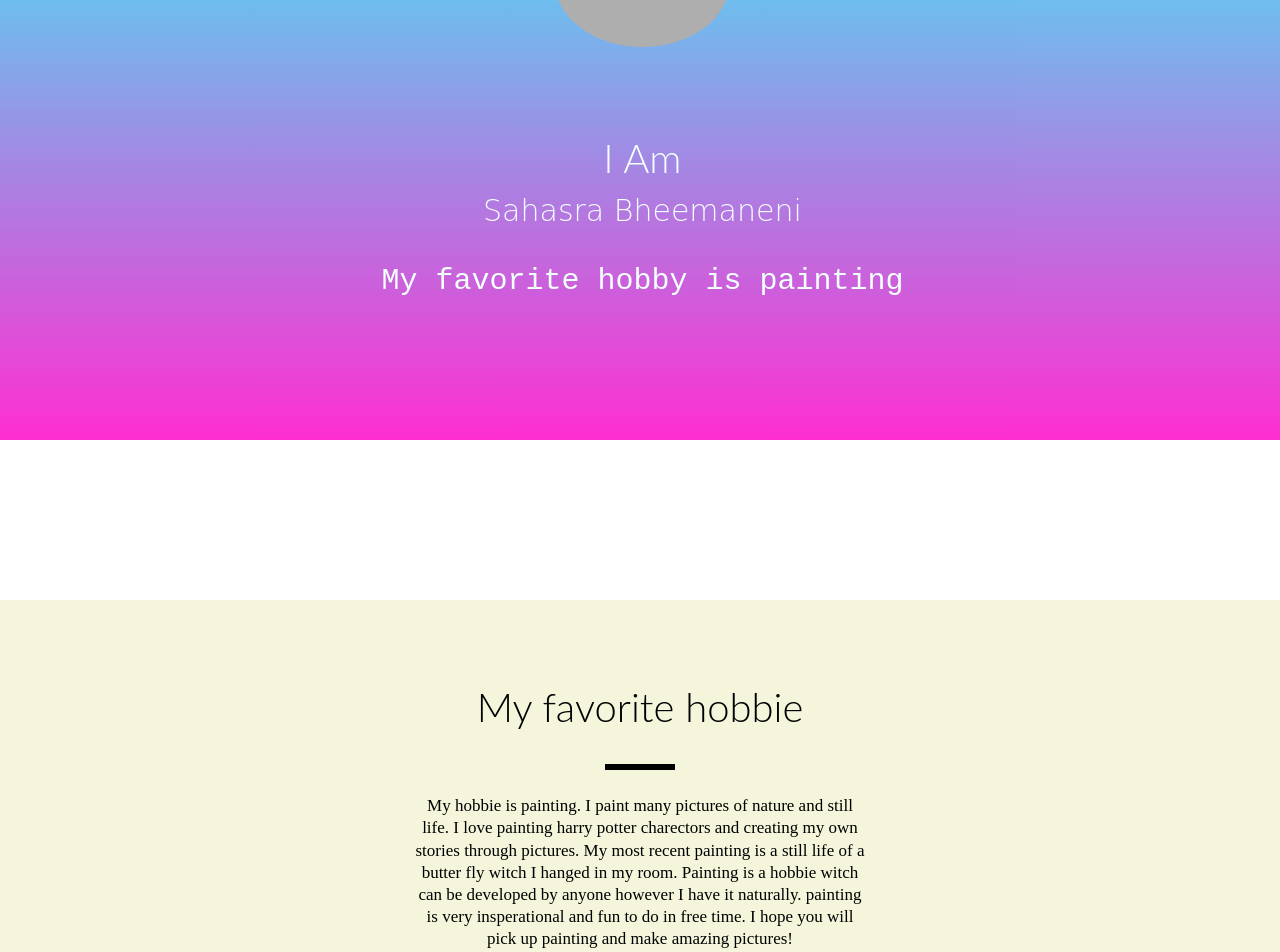
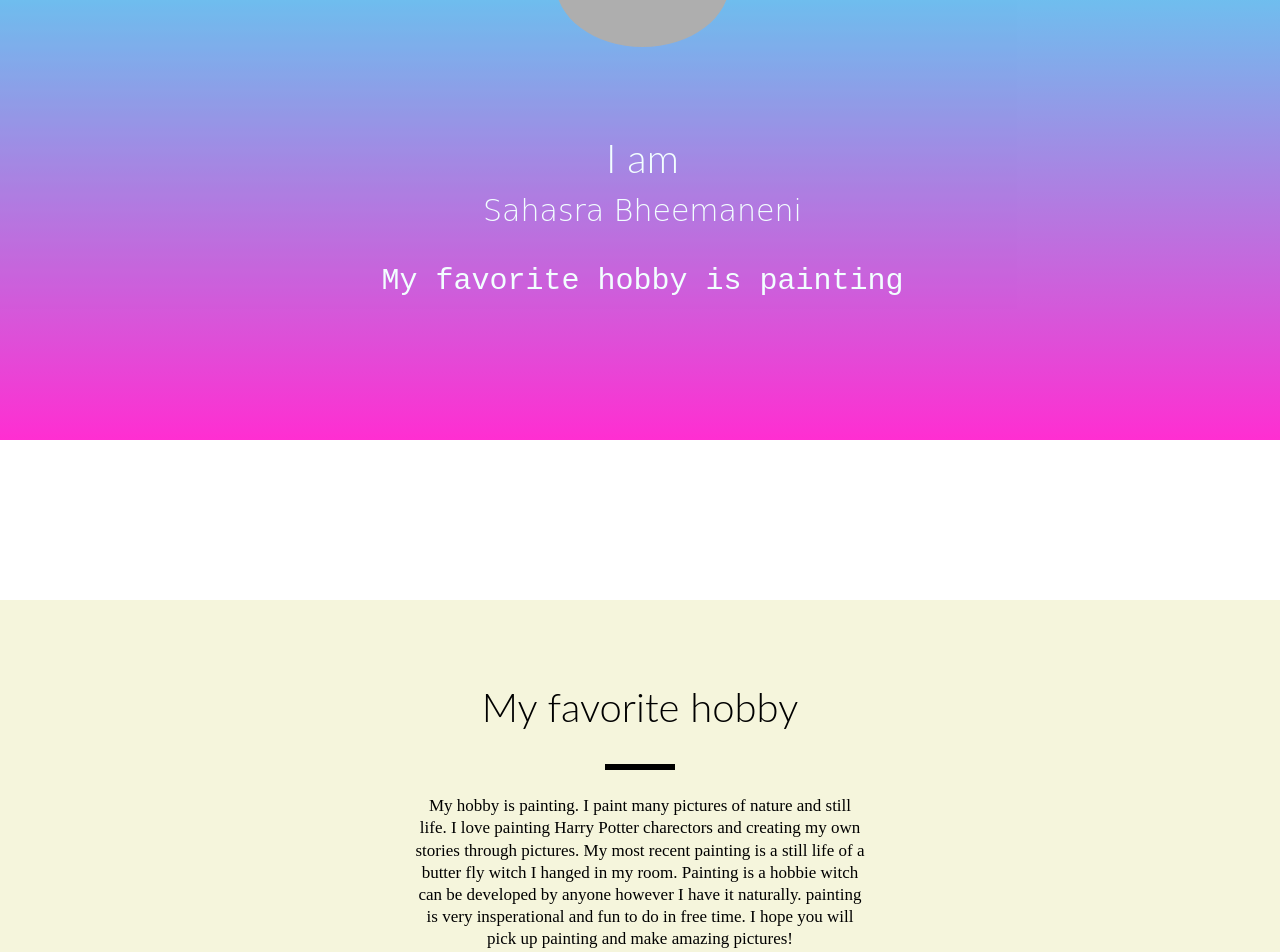
Before and after one commit to codeWHJhub/myfavorite.com, a plain HTML site: page index.html in a window 1280 px wide. Shown: the part 200-1152 px from the top of the page. Drawn offline with Linux system fonts and the light colour scheme; grey boxes are pictures that could not be loaded; a script that the page names is missing.

Commit message:
Update index.html

```diff
--- a/index.html
+++ b/index.html
@@ -21,14 +21,14 @@
         <hr>
         <div class="parallax-inner">
             <img src="https://i.ytimg.com/vi/wemj_UJQ2eY/maxresdefault.jpg" class="profile">
-            <h1> I Am <br> <span id="name">Sahasra Bheemaneni</span></h1>
+            <h1> I am <br> <span id="name">Sahasra Bheemaneni</span></h1>
             <h2>My favorite hobby is painting</h2>
         </div>
     </section>
     <section id="bio">
-        <h1>My favorite hobbie</h1>
+        <h1>My favorite hobby</h1>
         <div class="line"></div>
-        <p>My hobbie is painting. I paint many pictures of nature and still life. I love painting harry potter charectors and creating my own stories through pictures. My most recent painting is a still life of a butter fly witch I hanged in my room. Painting is a hobbie witch can be developed by anyone however I have it naturally. painting is very insperational and fun to do in free time. I hope you will pick up painting and make amazing pictures!</p>
+        <p>My hobby is painting. I paint many pictures of nature and still life. I love painting Harry Potter charectors and creating my own stories through pictures. My most recent painting is a still life of a butter fly witch I hanged in my room. Painting is a hobbie witch can be developed by anyone however I have it naturally. painting is very insperational and fun to do in free time. I hope you will pick up painting and make amazing pictures!</p>
     </section>
     <section id="videos">
         <h1>Videos</h1>
```
